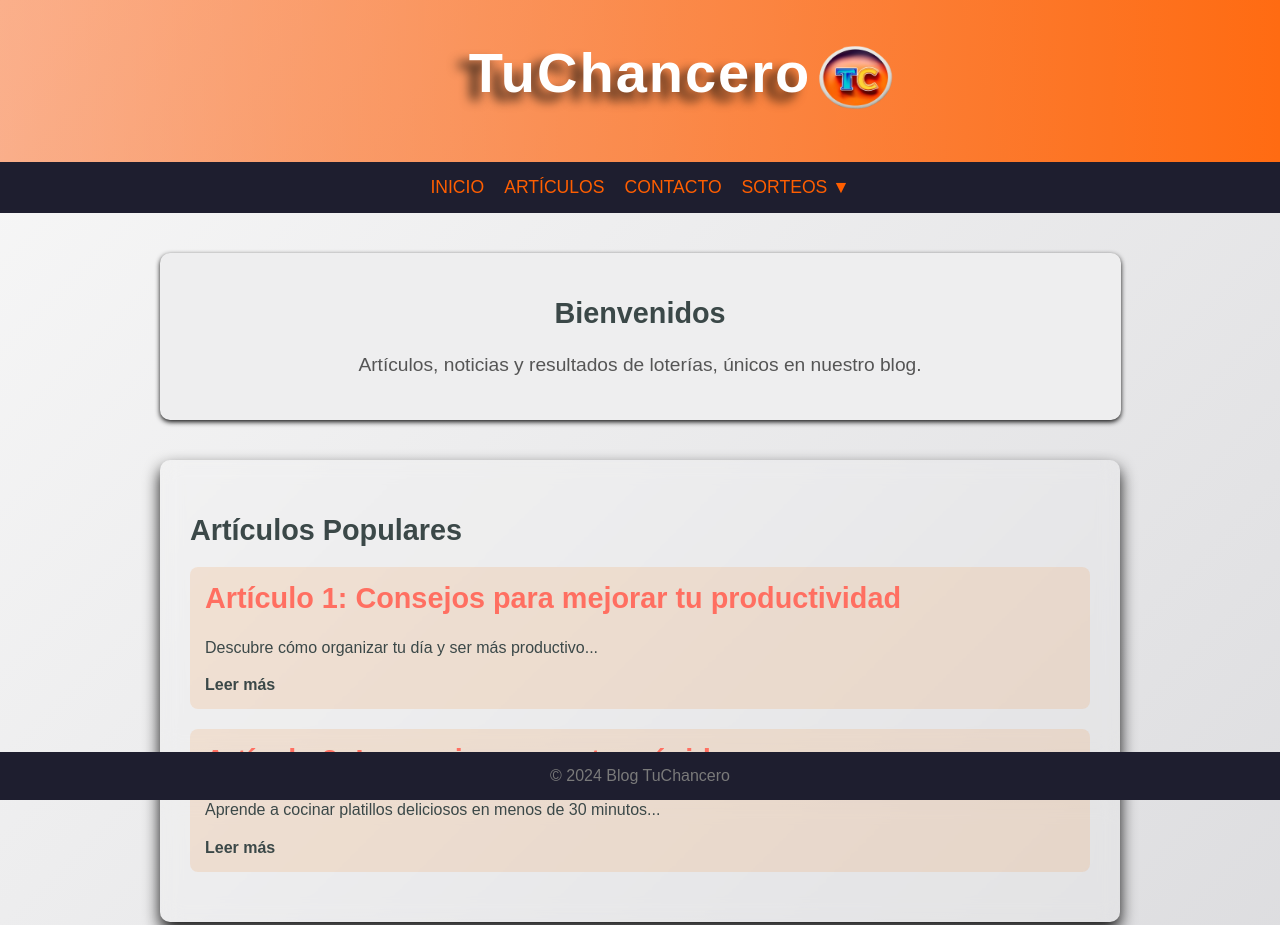
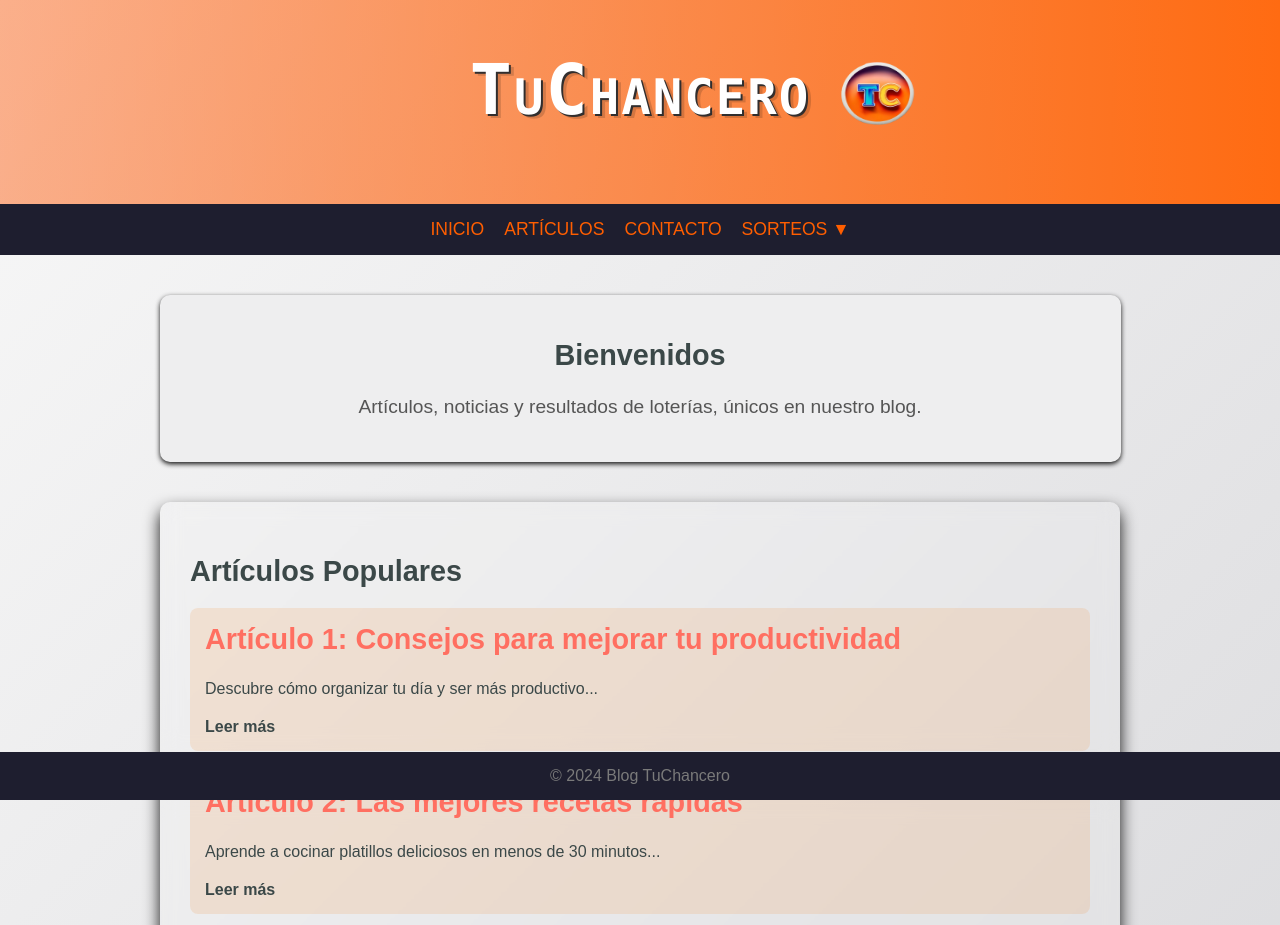
Before and after one commit to BetRSp/Myblog-git, a plain HTML site: page Blog de recursos útiles/index.html in a window 1280 px wide. Shown: the top 925 px of the page. Drawn offline with Linux system fonts and the light colour scheme.

Commit message:
blog TuChancero

```diff
--- a/Blog de recursos útiles/index.html
+++ b/Blog de recursos útiles/index.html
@@ -18,12 +18,20 @@
         /* Encabezado */
         header {
             background: linear-gradient(90deg, #ff530070, #ff6b12);
-            color: white;
             text-align: center;
             padding: 2px 0;
             box-shadow: 0 4px 8px rgba(0, 0, 0, 0.2);
-            text-shadow: rgba(4,5,5,0.76) -11px 8px 11px;
-            font-weight: bolder;
+            text-shadow: 2px 2px 0px #312E2E, 5px 4px 0px rgba(0,0,0,0.15);
+            font-family: Lucida Console;
+            font-size: 20px;
+            letter-spacing: 2px;
+            word-spacing: 0px;
+            color: #ffffff;
+            font-weight: bold;
+            text-decoration: none;
+            font-style: normal;
+            font-variant: small-caps;
+            text-transform: capitalize;
         }
 
         header h1 {
@@ -191,10 +199,10 @@
         .imaglogo {
         width: 109px;
         height: 95px;
-        margin: -99px 438px;
-        margin-bottom: 28px;
-        margin-right: 10px;
-        margin-top: -116px;
+        margin: -99px 463px;
+        margin-bottom: 53px;
+        margin-right: -10px;
+        margin-top: -137px;
         }
          /* Estilo del menú desplegable */
     .dropdown {
@@ -218,7 +226,7 @@
         text-decoration: none;
     }
     .dropdown-menu a:hover {
-        background: rgb(248, 112, 0)
+        background: #ff5e00;
     }
     .dropdown:hover .dropdown-menu {
         display: block;
```
